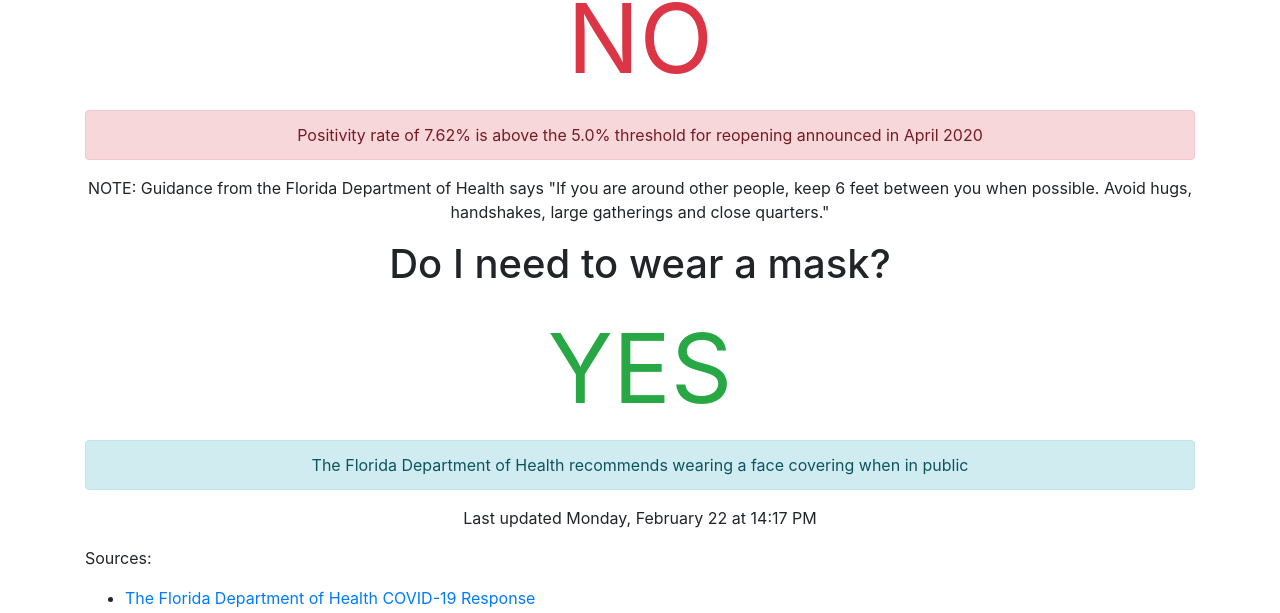
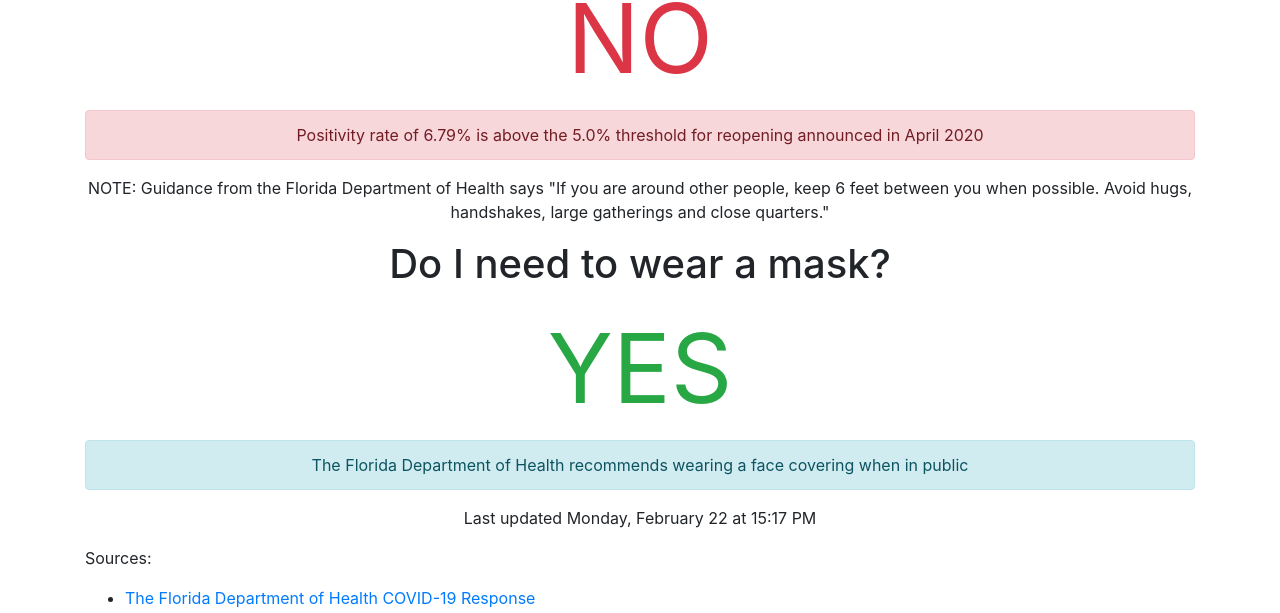
Before and after one commit to thinkjson/timeforchurch, a Jekyll site: the page built from index.md, in a window 1280 px wide. Shown: the part 138-751 px from the top of the page. Built offline with Jekyll 4.4.1, drawn with Linux system fonts in a browser that asks for light colours; our own code applies the rules of GitHub Pages for plain Markdown files.

Commit message:
Updating data

```diff
--- a/_includes/data.html
+++ b/_includes/data.html
@@ -1,7 +1,7 @@
 
     <h1>Is it safe to return to church?</h1>
     <div class="outcome text-danger">NO</div>
-    <div class="alert alert-danger" role="alert">Positivity rate of 7.62% is above the 5.0% threshold for reopening announced in April 2020</div>
+    <div class="alert alert-danger" role="alert">Positivity rate of 6.79% is above the 5.0% threshold for reopening announced in April 2020</div>
 
 
     <p>NOTE: Guidance from the Florida Department of Health says "If you are around other people, keep 6 feet between you when possible. Avoid hugs, handshakes, large gatherings and close quarters."</p>
@@ -10,4 +10,4 @@
     <div class="outcome text-success">YES</div>
     <div class="alert alert-info" role="alert">The Florida Department of Health recommends wearing a face covering when in public</div>
 
-    <p>Last updated Monday, February 22 at 14:17 PM</p>
+    <p>Last updated Monday, February 22 at 15:17 PM</p>
```
